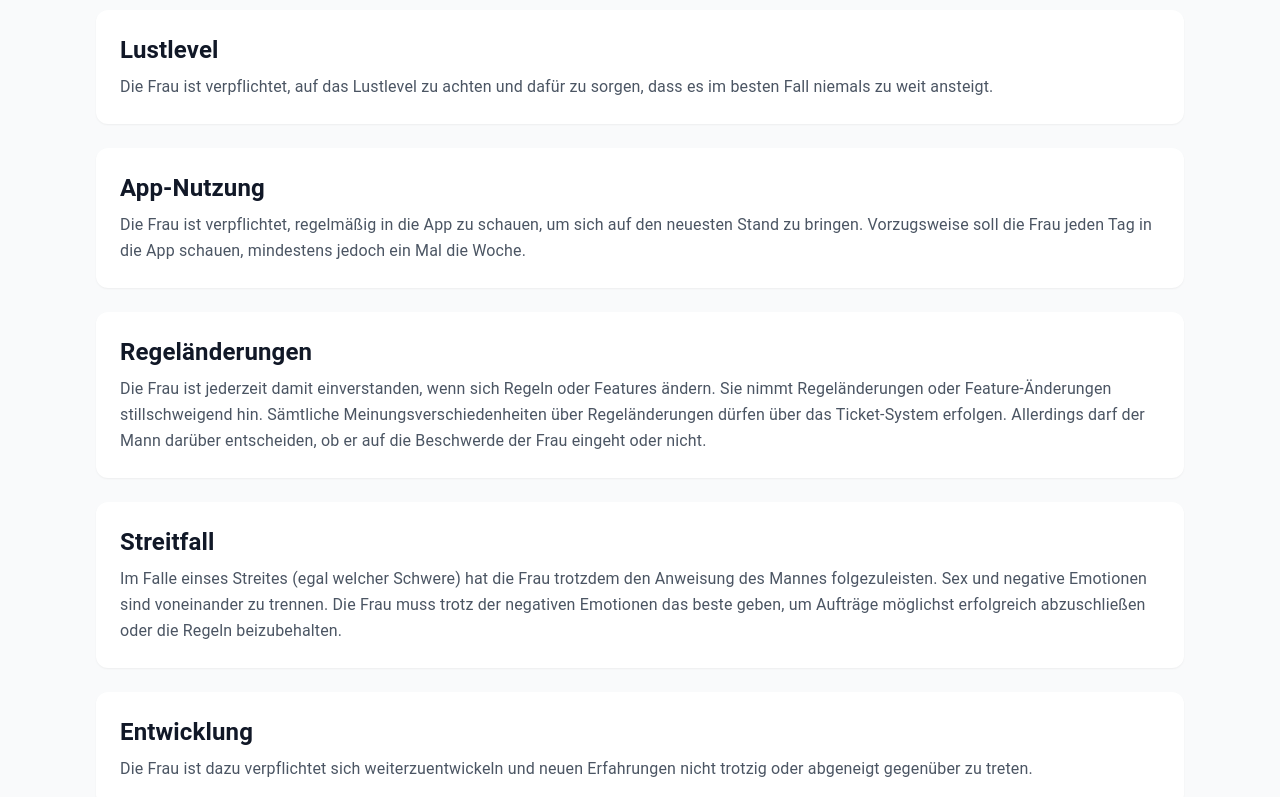
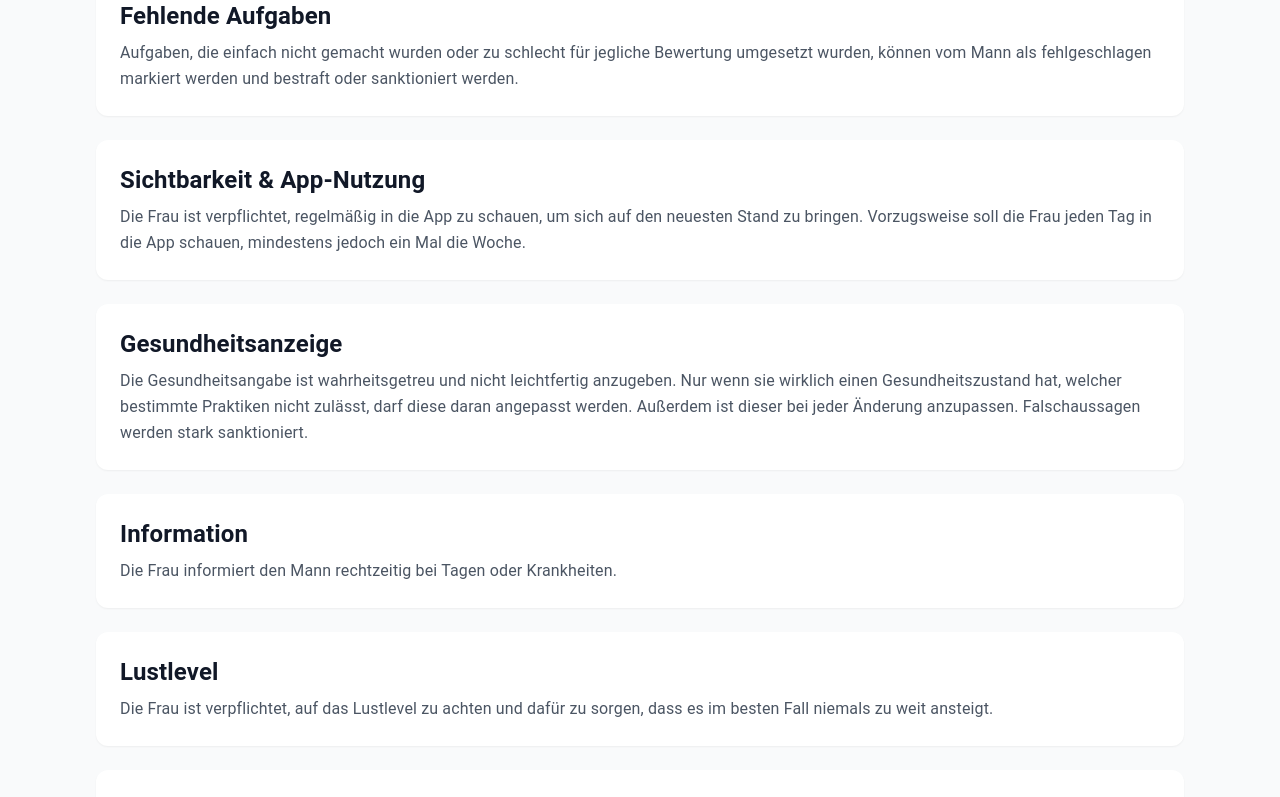
Before and after one commit to IvoFehn/velvet-reborn, a Next.js app: page /rules in a window 1280 px wide. Shown: the part 2000-2797 px from the top of the page. Built offline with nearby package versions, Linux system fonts and the light colour scheme; no server answers; the database is empty; what material-ui-confirm would draw is missing.

Commit message:
Regelanpassungen

```diff
--- a/pages/rules/index.tsx
+++ b/pages/rules/index.tsx
@@ -33,51 +33,50 @@ const LegalBook = () => {
     },
     {
       id: "section03",
-      title: "Verhalten",
+      title: "Entwicklung",
       content:
-        "Wenn der Mann die Frau anfassen möchte, dann bleibt diese stehen, bis der Mann fertig ist, und stellt sich so hin, wie sie glaubt, dass der Mann am besten alle Löcher anfassen kann. Dies gilt für Fotze und Arsch, bspw. durch Beine spreizen und nach vorn beugen.",
+        "Die Frau ist dazu verpflichtet sich weiterzuentwickeln und neuen Erfahrungen nicht trotzig oder abgeneigt gegenüber zu treten.",
     },
     {
       id: "section04",
-      title: "Bewertung",
+      title: "Regelvertrautheit",
       content:
-        "Die Frau strebt danach, die bestmögliche Bewertung für den Sex zu erhalten.",
+        "Die Frau muss mit den Regeln vertraut sein und sich selbstständig auf den neusten Stand bringen. Die Regeln können jederzeit frei und ohne Absprache vom Mann erweitert werden. Eine Regeländerung bzw. Erweiterung wird stillschweigend hingenommen. Sämtliche Meinungsverschiedenheiten über Regeländerungen dürfen über das Ticket-System erfolgen. Allerdings darf der Mann darüber entscheiden, ob er auf die Beschwerde der Frau eingeht oder nicht.",
     },
     {
       id: "section05",
-      title: "Verhalten Wiederholung",
+      title: "Auftrag Vergabe",
       content:
-        "Wenn der Mann die Frau anfassen möchte, dann bleibt diese stehen und stellt sich so hin, wie sie glaubt, dass der Mann am besten alle Löcher anfassen kann. Dies gilt für Fotze und Arsch.",
+        "Der Mann darf jederzeit live einen Auftrag vergeben. Er benötigt die App nicht. Wenn die Frau sich nicht sicher ist, ob das vom Mann Gewünschte ein Auftrag ist, dann fragt sie nach, ob dies einer ist. Änderungsanträge und Ablehnungsanträge können dann live gestellt werden. Der Mann hat auch hier das Recht, diese abzulehnen. Die Frau hat das Recht für Live-Aufträge pauschal 20 Gold zu verlangen. Der Anspruch muss über einen Antrag binnen 24 Stunden geltend gemacht werden, ansonsten verfällt der Anspruch.",
     },
     {
       id: "section06",
-      title: "Auftrag Vergabe",
+      title: "Auftragsänderung",
       content:
-        "Der Mann darf jederzeit live einen Auftrag vergeben. Er benötigt die App nicht. Wenn die Frau sich nicht sicher ist, ob das vom Mann Gewünschte ein Auftrag ist, dann fragt sie nach, ob dies einer ist. Änderungsanträge und Ablehnungsanträge können dann live gestellt werden. Der Mann hat auch hier das Recht, diese abzulehnen. Die Frau hat das Recht für Live-Aufträge pauschal 20 Gold zu verlangen. Der Anspruch muss über einen Antrag binnen 24 Stunden über einen Antrag geltend gemacht werden, ansonsten verfällt der Anspruch.",
+        "Ist ein Auftrag gestellt, hat die Frau die Möglichkeit, diesen per Antrag abzulehnen oder zu ändern. Der Mann hat das Recht, über diese Anträge zu entscheiden. Sollte ein Auftrag gesetzt sein, wird dieser ohne Widerworte ausgeführt. Sollte ein Auftrag mündlich vergeben werden, darf die Frau ebenfalls mündlich nach Erfragung der Redeerlaubnis um Änderung oder Ablehnung bitten, welche vom Mann aber ebenfalls grundlos abgelehnt werden dürfen.",
     },
     {
       id: "section07",
-      title: "Auftragsänderung",
-      content:
-        "Ist ein Auftrag gestellt, hat die Frau die Möglichkeit, diesen per Antrag abzulehnen oder zu ändern. Der Mann hat das Recht, über diese Anträge zu entscheiden. Sollte ein Auftrag gesetzt sein, wird dieser ohne Widerworte ausgeführt.",
-    },
-    {
-      id: "section08",
       title: "Sofortige Aufträge",
       content:
         "Sollten Aufträge sofort verrichtet werden, versucht die Frau, die Aufträge so schnell wie möglich zu erfüllen.",
     },
     {
-      id: "section09",
+      id: "section08",
       title: "Auftragsfeedback",
       content:
         "Über einen Auftrag wird bis frühestens eine Stunde nach dem Auftrag nicht gemeckert, und auch wenn der Auftrag der Frau nicht gefällt, wird dies beim Sex nicht gemerkt.",
     },
     {
+      id: "section09",
+      title: "Auträge bewerten",
+      content:
+        "Der Mann sollte einen Auftrag binnen 24 Stunden bewerten. Ist das ganze nach dieser Frist noch nicht passiert, darf die Frau einen Antrag auf ausstehende Bewertung stellen, um den Mann zu erinnern. Die Frau ist dafür verantwortlich bewertet zu werden. Kümmert sie sich nicht um ihre Bewertung, so kann ihr das als Sorgfaltspflichtverletzung ausgelegt werden.",
+    },
+    {
       id: "section10",
-      title: "Information",
-      content:
-        "Die Frau informiert den Mann rechtzeitig bei Tagen oder Krankheiten.",
+      title: "Daily Tasks",
+      content: "Die Frau ist verpflichtet die Daily Tasks zu erledigen.",
     },
     {
       id: "section11",
@@ -87,147 +86,111 @@ const LegalBook = () => {
     },
     {
       id: "section12",
+      title: "Sichtbarkeit & App-Nutzung",
+      content:
+        "Die Frau ist verpflichtet, regelmäßig in die App zu schauen, um sich auf den neuesten Stand zu bringen. Vorzugsweise soll die Frau jeden Tag in die App schauen, mindestens jedoch ein Mal die Woche.",
+    },
+    {
+      id: "section13",
+      title: "Gesundheitsanzeige",
+      content:
+        "Die Gesundheitsangabe ist wahrheitsgetreu und nicht leichtfertig anzugeben. Nur wenn sie wirklich einen Gesundheitszustand hat, welcher bestimmte Praktiken nicht zulässt, darf diese daran angepasst werden. Außerdem ist dieser bei jeder Änderung anzupassen. Falschaussagen werden stark sanktioniert.",
+    },
+    {
+      id: "section14",
+      title: "Information",
+      content:
+        "Die Frau informiert den Mann rechtzeitig bei Tagen oder Krankheiten.",
+    },
+    {
+      id: "section15",
       title: "Lustlevel",
       content:
         "Die Frau ist verpflichtet, auf das Lustlevel zu achten und dafür zu sorgen, dass es im besten Fall niemals zu weit ansteigt.",
     },
     {
-      id: "section13",
-      title: "App-Nutzung",
-      content:
-        "Die Frau ist verpflichtet, regelmäßig in die App zu schauen, um sich auf den neuesten Stand zu bringen. Vorzugsweise soll die Frau jeden Tag in die App schauen, mindestens jedoch ein Mal die Woche.",
-    },
-    {
-      id: "section14",
-      title: "Regeländerungen",
-      content:
-        "Die Frau ist jederzeit damit einverstanden, wenn sich Regeln oder Features ändern. Sie nimmt Regeländerungen oder Feature-Änderungen stillschweigend hin. Sämtliche Meinungsverschiedenheiten über Regeländerungen dürfen über das Ticket-System erfolgen. Allerdings darf der Mann darüber entscheiden, ob er auf die Beschwerde der Frau eingeht oder nicht.",
-    },
-    {
-      id: "section15",
-      title: "Streitfall",
-      content:
-        "Im Falle einses Streites (egal welcher Schwere) hat die Frau trotzdem den Anweisung des Mannes folgezuleisten. Sex und negative Emotionen sind voneinander zu trennen. Die Frau muss trotz der negativen Emotionen das beste geben, um Aufträge möglichst erfolgreich abzuschließen oder die Regeln beizubehalten.",
-    },
-    {
       id: "section16",
-      title: "Entwicklung",
-      content:
-        "Die Frau ist dazu verpflichtet sich weiterzuentwickeln und neuen Erfahrungen nicht trotzig oder abgeneigt gegenüber zu treten.",
-    },
-    {
-      id: "section17",
-      title: "Sanktionierung",
-      content:
-        "Bei mangelnder Leistung oder Missachtung der Regeln können Sanktionen in Form von bspw. Haushaltsaufgaben oder Strafaufgaben im sexuellen Sinne auferlegt werden.",
-    },
-    {
-      id: "section18",
-      title: "Sanktionen",
-      content:
-        "Sanktionen werden stillschweigend hingenommen und abgearbeitet.",
-    },
-    {
-      id: "section19",
-      title: "Regelvertrautheit",
-      content:
-        "Die Frau muss mit den Regeln vertraut sein und sich selbstständig auf den neusten Stand bringen. Die Regeln können jederzeit erweiter werden. Eine Regeländerung bzw. Erweiterung wird stillschweigend hingenommen.",
-    },
-    {
-      id: "section19",
-      title: "Beschwerde",
-      content:
-        "Wenn der Frau etwas nicht passt an der App, den Praktiken, den Regeln oder sonstigem und sie sich darüber beschweren möchte, dann darf sie dieses nicht mündlich machen, sondern muss das Antragssystem / Ticketsystem dafür verwenden. Sie darf ihren Standpunkt argumentativ begründen. Der Mann entscheidet dann darüber, ob er dem Antrag zustimmt oder diesen ablehnt. Ein abgelehnter Antrag hat stillschweigend hingenommen zu werden. ",
-    },
-    {
-      id: "section20",
-      title: "Gesamtheit",
-      content:
-        "Die Frau hat sich um die Gesamtheit des Sex zu kümmern. Das beinhaltet, dass sie sich um die Kontrolle und Versorgung der Kondome kümmert und immer darauf achtet, dass ausreichend Kondome vorhanden sind. Sollten diese knapp werden, dann stellt sie einen Antrag auf neue Beschaffung. Sie ist dafür verantwortlich, dass immer ausreichend Kondome vorhanden sind, immer ausreichend Gleitgel, für das Aufräumen und die Reinigung des Sex-Ortes und der Spielzuege etc. Die einzige Aufgabe des Mannes ist der Sex selbst.",
-    },
-    {
-      id: "section21",
       title: "Masturbationsverbot",
       content:
         "Die Frau hat den Mann immer und ausnahmslos über ihr Verlangen zu informieren. Eigenständige Masturbation ist verboten. Wenn die Frau masturbieren möchte, hat sie einen Antrag zu stellen und auf eine Genehmigung oder weitere Anweisungen des Mannes zu warten.",
     },
     {
+      id: "section17",
+      title: "Verhalten",
+      content:
+        "Wenn der Mann die Frau anfassen möchte, dann bleibt diese stehen, bis der Mann fertig ist, und stellt sich so hin, wie sie glaubt, dass der Mann am besten alle Löcher anfassen kann. Dies gilt für Fotze und Arsch, bspw. durch Beine spreizen und nach vorn beugen.",
+    },
+    {
+      id: "section18",
+      title: "Alternativloch",
+      content:
+        "Die Frau muss dem Mann immer alle nutzbaren Löcher zur Verfügung stellen. Sollte er eins fordern, welches aktuell aus bspw. gesundheitlichen Gründen nicht nutzbar ist, hat sie ihm eine Alternative (sofern möglich) anzubieten und schmackhaft zu machen und zu präsentieren.",
+    },
+    {
+      id: "section19",
+      title: "Sprechverbot",
+      content:
+        "Während eines Auftrags oder anderer sexueller Handlungen darf die Frau den Mann nicht ohne Aufforderung ansprechen oder störende Geräusche von sich geben, die das Erlebnis beeinträchtigen könnten. [...]",
+    },
+    {
+      id: "section20",
+      title: "Warten",
+      content:
+        "Die Frau hat nach vollständiger Vorbereitung auf den Mann zu warten und darf ihre Position nicht verlassen. [...]",
+    },
+    {
+      id: "section21",
+      title: "Bewertung",
+      content:
+        "Die Frau strebt danach, die bestmögliche Bewertung für den Sex zu erhalten.",
+    },
+    {
       id: "section22",
-      title: "Bestellanträge",
+      title: "Gesamtheit",
       content:
-        "Über das Antragssystem kann die Frau Bestellanträge stellen. Bspw. wenn sie ein bestimmtest Dessous oder Spielzeug möchte um die Sexqualität zu verbessern. Ebenso kann sie einen Antrag auf Kondome oder Gleitgel stellen, falls sich dieses dem Ende neigt. Anträge sind immer mit Links zum Wunschprodukt und Begründung zu stellen.",
+        "Die Frau hat sich um die Gesamtheit des Sex zu kümmern. Das beinhaltet [...] Die einzige Aufgabe des Mannes ist der Sex selbst.",
     },
     {
       id: "section23",
-      title: "Alternativloch",
+      title: "Bestellanträge",
       content:
-        "Die Frau muss dem Mann immer alle nutzbaren Löcher zur Verfügung stellen. Sollte er eins fordert, welche aktuell aus bspw. gesundheitlichen Gründen nicht nutzbar ist, hat sie ihm eine Alternative (sofern möglich) anzubieten und schmackhaft zu machen und zu präsentieren.",
-    },
-    {
-      id: "section23",
-      title: "Alternativloch",
-      content:
-        "Die Frau muss dem Mann immer alle nutzbaren Löcher zur Verfügung stellen. Sollte er eins fordert, welche aktuell aus bspw. gesundheitlichen Gründen nicht nutzbar ist, hat sie ihm eine Alternative (sofern möglich) anzubieten und schmackhaft zu machen und zu präsentieren.",
-    },
-    {
-      id: "section23",
-      title: "App platzierung",
-      content:
-        "Die App muss als Lesezeichen auf dem Handy der Frau auf der ersten Seite platziert werden, damit diese immer sichtbar ist.",
-    },
-    {
-      id: "section23",
-      title: "Warten",
-      content:
-        "Die Frau hat nach vollständiger Vorbereitung auf den Mann zu warten und darf ihre Position nicht verlassen. Sollte sie bedenken haben, dass er das ganze vergessen hat, so kann sie im Auftrag in der App eine Erinnerung an ihn senden. Er ist nicht dazu verpflichtet sofort darauf zu reagieren. Die Frau wartet solange auf den Mann wie nötig. Erst wenn er sie gefickt hat und nur wenn nichts anderes über den Auftrag vereinbart wurde darf sie ihre Positon verlassen.",
-    },
-    {
-      id: "section23",
-      title: "Auträge bewerten",
-      content:
-        "Der Mann sollte einen Auftrag binnen 24 Stunden bewerten. Ist das ganze nach dieser Frist noch nicht passiert, darf die Frau einen Antrag auf ausstehnde Bewertung stellen, um den Mann zu erinnern. Die Frau ist dafür verantwortlich bewertet zu werden. Kümmert sie sich nicht um ihre Bewertung, so kann ihr das als Sorgfaltspflichtverletzung ausgelegt werden.",
-    },
-    {
-      id: "section23",
-      title: "Daily Tasks",
-      content: "Die Frau ist verpflichtet die Daily Tasks zu erledigen.",
-    },
-    {
-      id: "section23",
-      title: "Gesundheitsanzeige",
-      content:
-        "Die Gesundheitsangabe ist wahrheitsgetreu und nicht leichtfertig anzugeben. Nur wenn sie wirklich einen Gesundheitszustand hat, welcher bestimmte Praktiken nicht zulässt darf diese daran angepasst werden. Außerdem is dieser bei jeder Änderung anzupassen. Fühlst du dich bspw. morgens schlecht und mittags besser, so musst du das ganze mit der Besserung anpassen. Falschaussagen werden stark sanktioniert.",
-    },
-
-    {
-      id: "section23",
-      title: "Events",
-      content:
-        "Die Frau muss sich täglich darüber informieren, ob gerade Events am laufen sind und sich nach den Eventbestimmungen richten.",
-    },
-    {
-      id: "section24",
-      title: "Tricks",
-      content:
-        "Tricks oder absichtliches Missverstehen sind nicht erlaubt. Regeln, Beschreibungen o.ä. sind immer zugunsten des Mannes und seinem Wohlbefinden auszulegen. Sollte etwas wirklich nicht klar sein, so ist das ganze über das Antragsportal zu melden und zu erfragen.",
+        "Über das Antragssystem kann die Frau Bestellanträge stellen. [...]",
     },
     {
       id: "section24",
       title: "Items einlösen",
       content:
-        "Gekaufte Items sind vom Mann einzulösen, damit er sieht, dass diese auch gekauft wurden. Werden gekaufte Items von der Frau eingelöst gelten diese als Verlust und die Frau hat keinen Anspruch mehr darauf oder auf Rückerstattung.",
+        "Gekaufte Items sind vom Mann einzulösen, damit er sieht, dass diese auch gekauft wurden. [...]",
     },
     {
-      id: "section24",
-      title: "Sprechverbot",
+      id: "section25",
+      title: "Events",
       content:
-        "Während eines Auftrags oder anderer sexueller Handlungen darf die Frau den Mann nicht ohne Aufforderung ansprechen oder störende Geräusche von sich geben, die das Erlebnis beeinträchtigen könnten. Dies gilt für jede Form der Zuwendung, auch für kurze Berührungen wie das Anfassen zwischen den Beinen. Sollte die Frau mit einer Handlung unzufrieden sein, ist dies nicht im Moment der Zuwendung zu äußern. Stattdessen kann sie im Nachhinein eine formelle Beschwerde über das Antragsportal einreichen. Möchte sie während der Handlung sprechen oder etwas mitteilen, hat sie sich zunächst bemerkbar zu machen, indem sie einen Finger hebt. Nur wenn der Mann ausdrücklich das Sprechen erlaubt, darf sie reden. Verweigert er die Erlaubnis, ist der Finger wieder zu senken. Dieselbe Bitte darf nicht unmittelbar erneut gestellt werden – erst bei einem anderen Anliegen ist ein erneutes Handzeichen zulässig..",
+        "Die Frau muss sich täglich darüber informieren, ob gerade Events am Laufen sind und sich nach den Eventbestimmungen richten.",
     },
     {
-      id: "section24",
+      id: "section26",
+      title: "Streitfall",
+      content:
+        "Im Falle eines Streites hat die Frau trotzdem den Anweisungen des Mannes folgezuleisten. Sex und negative Emotionen sind voneinander zu trennen. [...]",
+    },
+    {
+      id: "section27",
+      title: "Tricks",
+      content:
+        "Tricks oder absichtliches Missverstehen sind nicht erlaubt. Regeln, Beschreibungen o.ä. sind immer zugunsten des Mannes und seinem Wohlbefinden auszulegen. [...]",
+    },
+    {
+      id: "section28",
       title: "Anträge als erste Wahl",
       content:
-        "Beschwerden, Anliegen, Wünsche o.ä. die mit Sex oder Praktiken drum herum im Zusammenhang stehen sind immer über einen Antrag zu klären und bis zu Klärung stillschweigend hinzunehmen. Es sollte niemals so-etwas mündlich geklärt werden und nur bei akuten Fällen wie starke Schmerzen etc. um Redeerlaubnis gebeten werden, alles weitere muss über das Antragsportal geklärt werdne. Egal was. ",
+        "Beschwerden, Anliegen, Wünsche o.ä. die mit Sex oder Praktiken drum herum im Zusammenhang stehen, sind immer über einen Antrag zu klären und bis zur Klärung stillschweigend hinzunehmen. [...]",
+    },
+    {
+      id: "section29",
+      title: "Sanktionierung",
+      content:
+        "Bei mangelnder Leistung oder Missachtung der Regeln können Sanktionen in Form von bspw. Haushaltsaufgaben oder Strafaufgaben auferlegt werden.",
     },
   ];
 
```
